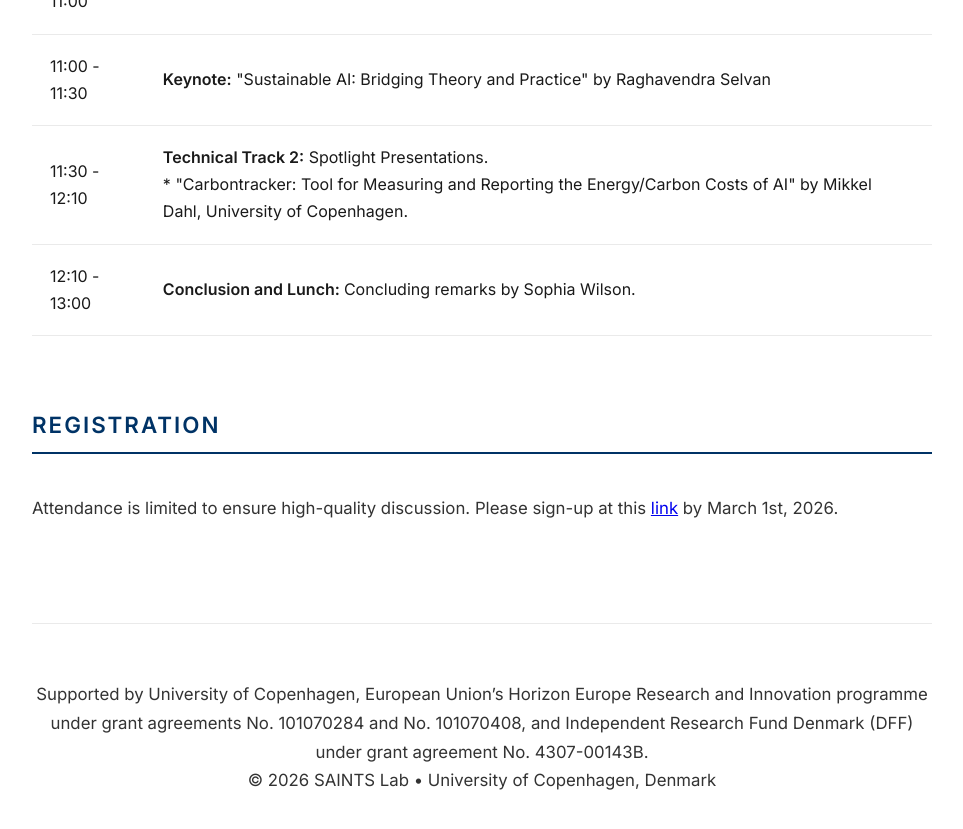
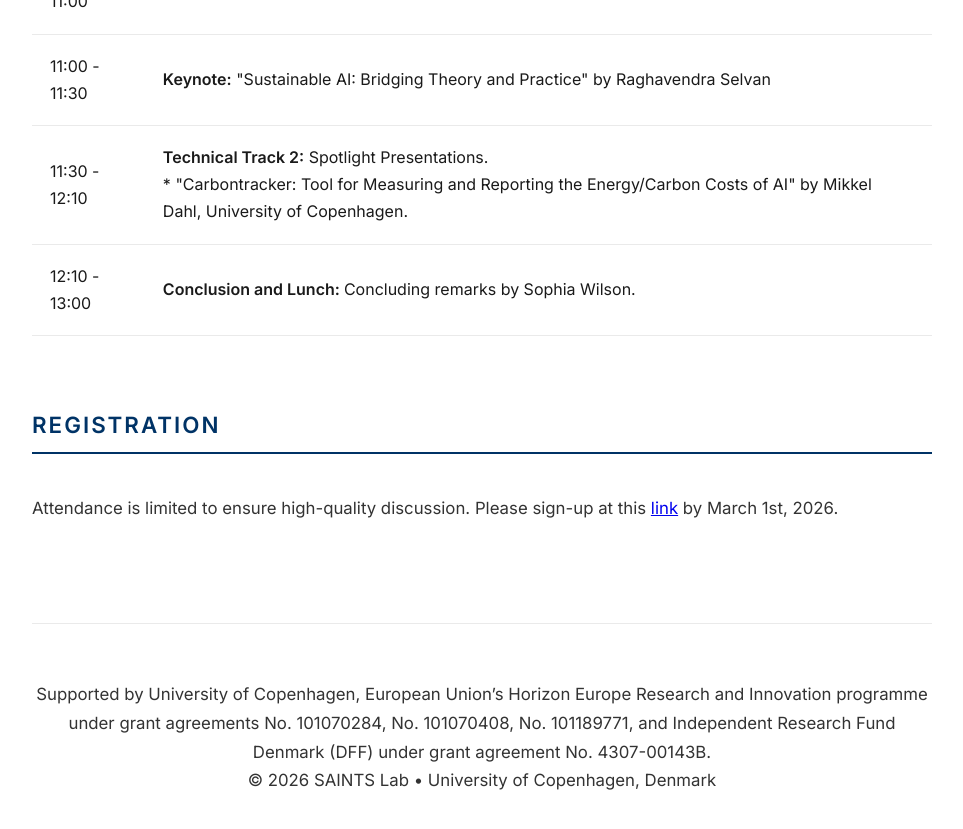
Before and after one commit to saintslab/saintslab.github.io, a Jekyll site: the page workshop2026/index.html, which Jekyll copies as it is, in a window 1280 px wide and 900 px high, scrolled down 1993 px. Shown: the top 829 px of the window, without its empty margins (158-1121 px from the left). Built offline with Jekyll 4.4.1, drawn with Linux system fonts in a browser that asks for light colours.

Commit message:
Update index

```diff
--- a/workshop2026/index.html
+++ b/workshop2026/index.html
@@ -290,7 +290,7 @@
     </section>
 
     <footer>
-        <p> Supported by University of Copenhagen, European Union’s Horizon Europe Research and Innovation programme under grant agreements No. 101070284 and No. 101070408, and Independent Research Fund Denmark (DFF) under grant agreement No. 4307-00143B.
+        <p> Supported by University of Copenhagen, European Union’s Horizon Europe Research and Innovation programme under grant agreements No. 101070284, No. 101070408, No. 101189771, and Independent Research Fund Denmark (DFF) under grant agreement No. 4307-00143B.
 
 <br>&copy; 2026 SAINTS Lab &bull; University of Copenhagen, Denmark</p>
     </footer>
```
